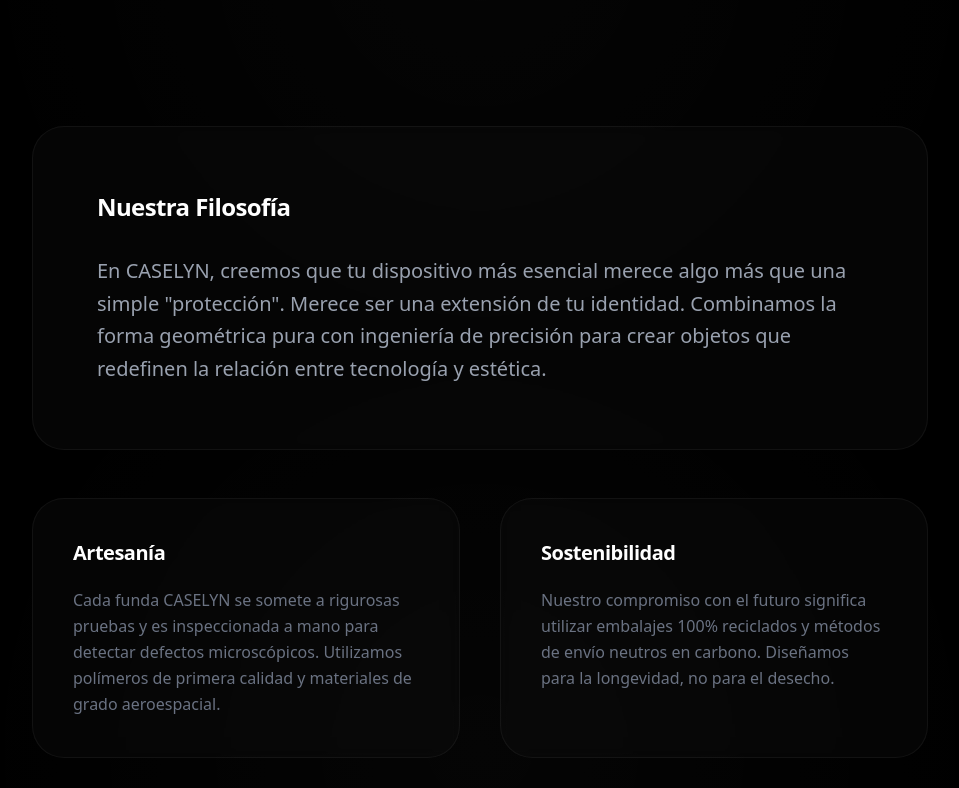
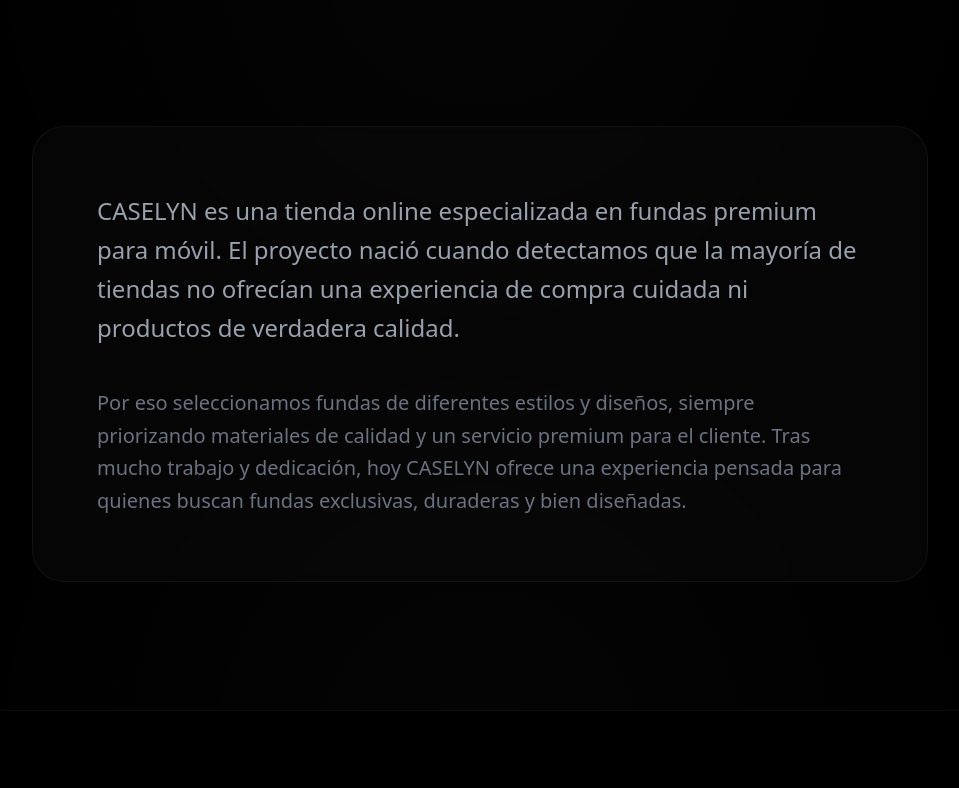
Before and after one commit to sultanaa21/web-fundas, a Next.js app: page /about in a window 1280 px wide. Shown: the part 452-1240 px from the top of the page, without its empty margins (160-1119 px from the left). Built offline with nearby package versions, Linux system fonts and the light colour scheme.

Commit message:
docs: update about us page with more familiar text

```diff
--- a/app/about/page.tsx
+++ b/app/about/page.tsx
@@ -3,32 +3,19 @@
         <div className="container mx-auto px-6 py-32 md:px-16">
             <div className="max-w-4xl mx-auto text-center">
                 <h1 className="text-6xl md:text-8xl font-semibold tracking-tight text-white mb-20 leading-tight">
-                    Minimalismo <br />
-                    <span className="text-white/40">Reimaginado.</span>
+                    Sobre <br />
+                    <span className="text-white/40">Nosotros.</span>
                 </h1>
 
-                <div className="space-y-12 text-left mt-32">
+                <div className="space-y-10 text-left mt-32">
                     <section className="bg-white/[0.02] border border-white/5 p-12 md:p-16 rounded-[32px] backdrop-blur-sm">
-                        <h2 className="text-2xl font-semibold text-white mb-8 tracking-tight">Nuestra Filosofía</h2>
-                        <p className="text-gray-400 text-xl leading-relaxed font-normal">
-                            En CASELYN, creemos que tu dispositivo más esencial merece algo más que una simple &quot;protección&quot;. Merece ser una extensión de tu identidad. Combinamos la forma geométrica pura con ingeniería de precisión para crear objetos que redefinen la relación entre tecnología y estética.
+                        <p className="text-gray-400 text-xl md:text-2xl leading-relaxed font-normal mb-10">
+                            CASELYN es una tienda online especializada en fundas premium para móvil. El proyecto nació cuando detectamos que la mayoría de tiendas no ofrecían una experiencia de compra cuidada ni productos de verdadera calidad.
+                        </p>
+                        <p className="text-gray-500 text-lg md:text-xl leading-relaxed font-normal">
+                            Por eso seleccionamos fundas de diferentes estilos y diseños, siempre priorizando materiales de calidad y un servicio premium para el cliente. Tras mucho trabajo y dedicación, hoy CASELYN ofrece una experiencia pensada para quienes buscan fundas exclusivas, duraderas y bien diseñadas.
                         </p>
                     </section>
-
-                    <div className="grid grid-cols-1 md:grid-cols-2 gap-10">
-                        <section className="bg-white/[0.02] border border-white/5 p-10 rounded-[32px] backdrop-blur-sm">
-                            <h2 className="text-xl font-semibold text-white mb-5 tracking-tight">Artesanía</h2>
-                            <p className="text-gray-500 text-base leading-relaxed font-normal">
-                                Cada funda CASELYN se somete a rigurosas pruebas y es inspeccionada a mano para detectar defectos microscópicos. Utilizamos polímeros de primera calidad y materiales de grado aeroespacial.
-                            </p>
-                        </section>
-                        <section className="bg-white/[0.02] border border-white/5 p-10 rounded-[32px] backdrop-blur-sm">
-                            <h2 className="text-xl font-semibold text-white mb-5 tracking-tight">Sostenibilidad</h2>
-                            <p className="text-gray-500 text-base leading-relaxed font-normal">
-                                Nuestro compromiso con el futuro significa utilizar embalajes 100% reciclados y métodos de envío neutros en carbono. Diseñamos para la longevidad, no para el desecho.
-                            </p>
-                        </section>
-                    </div>
                 </div>
             </div>
         </div>
```
